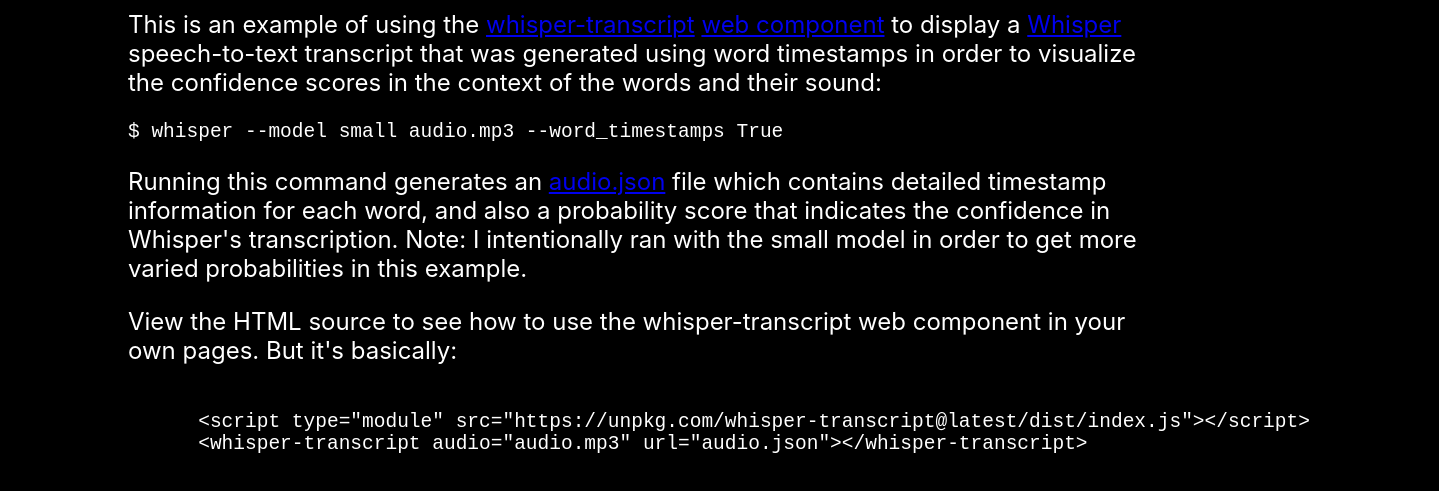
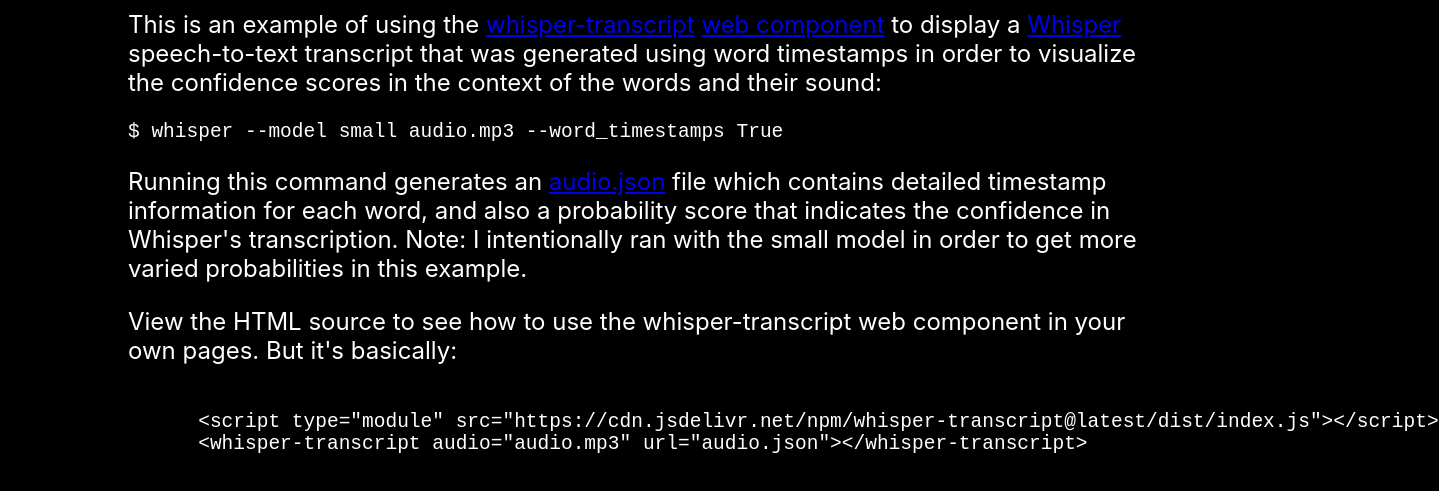
Before and after one commit to markpbaggett/whisper-transcript-sticky, a website: page docs/index.html in a window 1280 px wide. Shown: the part 113-604 px from the top of the page, 1439 px wide, since content can reach past the window. Drawn offline with Linux system fonts and the light colour scheme.

Commit message:
use jsdeliver instead of unpkg

```diff
--- a/docs/index.html
+++ b/docs/index.html
@@ -18,7 +18,7 @@
         text-align: center;
       }
     </style>
-    <script type="module" src="https://unpkg.com/whisper-transcript@latest/dist/index.js"></script>
+    <script type="module" src="https://cdn.jsdelivr.net/npm/whisper-transcript@latest/dist/index.js"></script>
   </head>
 
   <body>
@@ -44,7 +44,7 @@
     component in your own pages. But it's basically: </p>
 
     <pre><code>
-      &lt;script type="module" src="https://unpkg.com/whisper-transcript@latest/dist/index.js"&gt;&lt;/script&gt;
+      &lt;script type="module" src="https://cdn.jsdelivr.net/npm/whisper-transcript@latest/dist/index.js"&gt;&lt;/script&gt;
       &lt;whisper-transcript audio="audio.mp3" url="audio.json"&gt;&lt;/whisper-transcript&gt;
     </code></pre>
 
```
Also changed, not shown: README.md.
